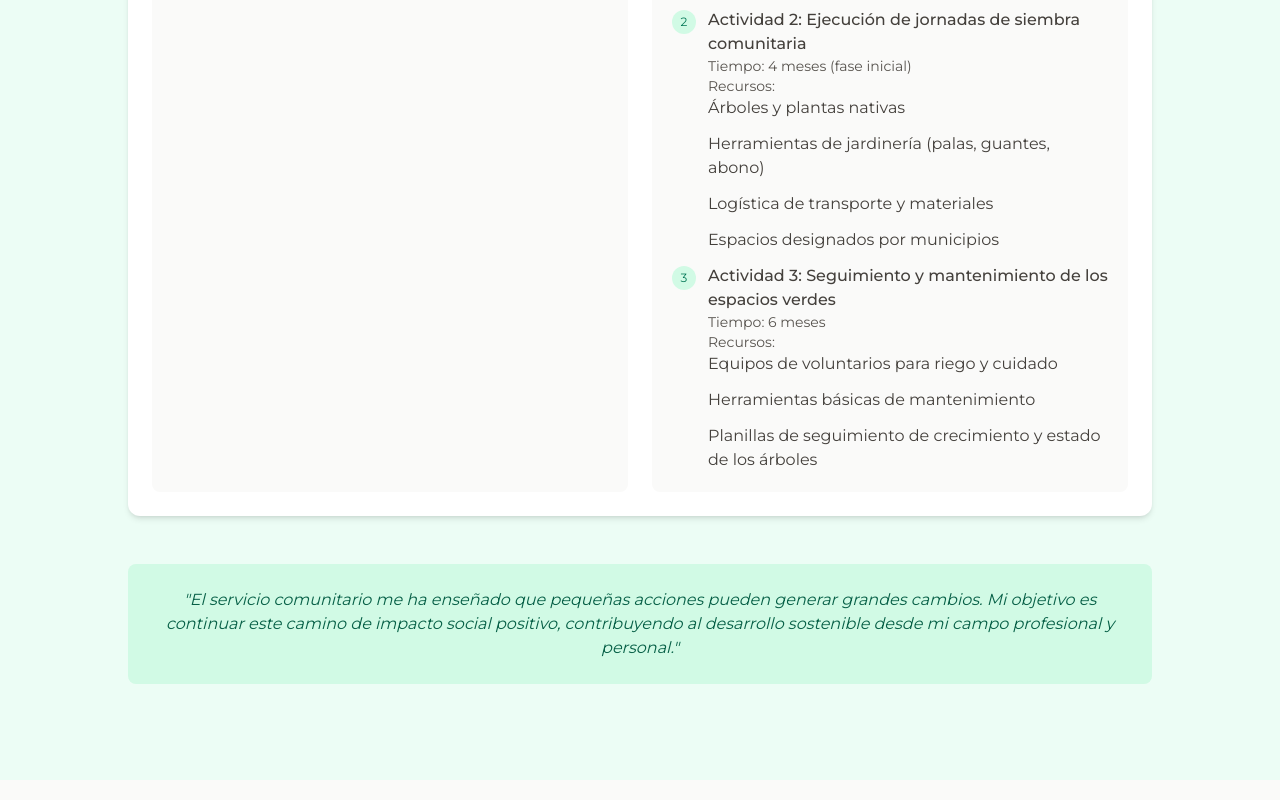
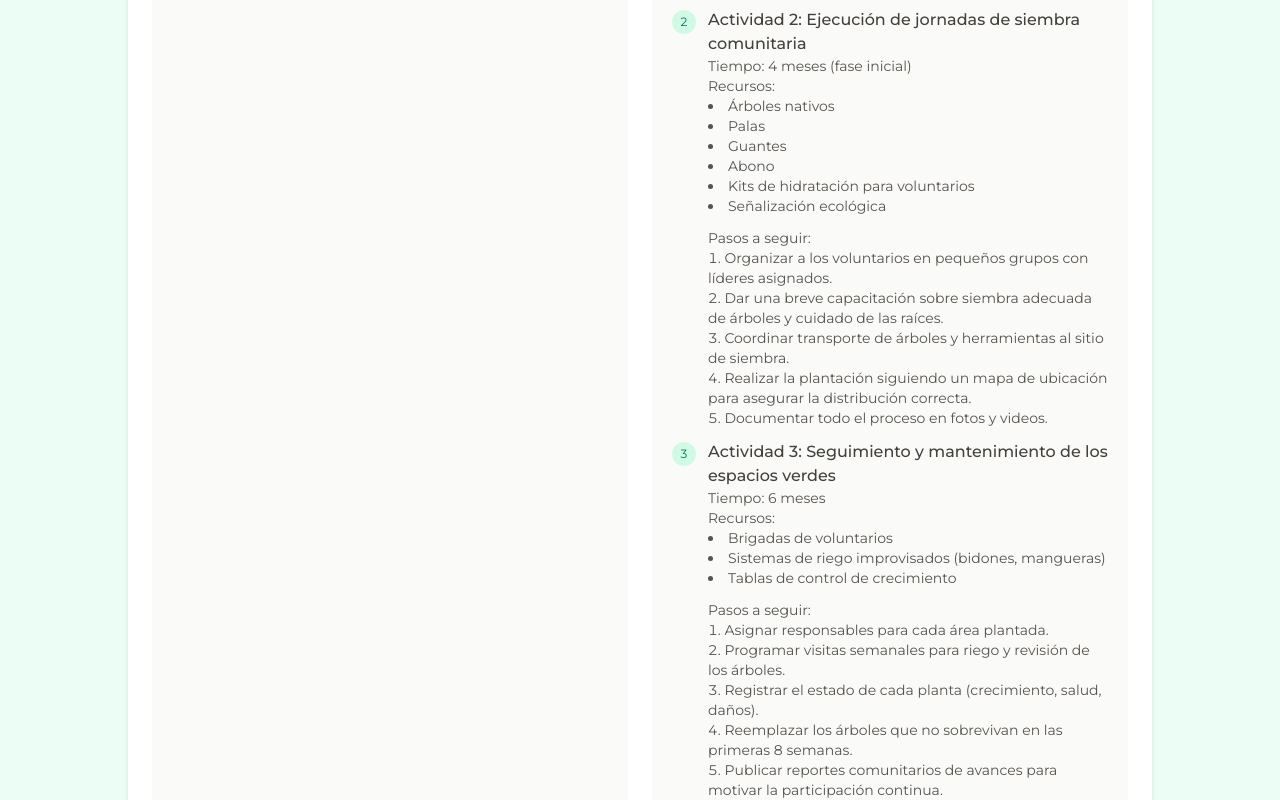
Before and after one commit to mdunda09/hola, a React (Vite) app: page / in a window 1280 px wide. Shown: the part 5300-6100 px from the top of the page. Built offline with nearby package versions, Linux system fonts and the light colour scheme.

Commit message:
Update FutureObjective.tsx

```diff
--- a/src/components/FutureObjective.tsx
+++ b/src/components/FutureObjective.tsx
@@ -96,11 +96,21 @@ const FutureObjective: React.FC = () => {
                           <p className="font-medium">Actividad 2: Ejecución de jornadas de siembra comunitaria</p>
                           <p className="text-sm text-stone-600">Tiempo: 4 meses (fase inicial)</p>
                           <p className="text-sm text-stone-600">Recursos:</p>
-                          <ul className="space-y-3 text-stone-700">
-                            <li>Árboles y plantas nativas</li>
-                            <li>Herramientas de jardinería (palas, guantes, abono)</li>
-                            <li>Logística de transporte y materiales</li>
-                            <li>Espacios designados por municipios</li>
+                          <ul className="list-disc list-inside text-sm text-stone-600 mb-3">
+                            <li>Árboles nativos</li>
+                            <li>Palas</li>
+                            <li>Guantes</li>
+                            <li>Abono</li>
+                            <li>Kits de hidratación para voluntarios</li>
+                            <li>Señalización ecológica</li>
+                          </ul>
+                          <p className="text-sm text-stone-600">Pasos a seguir:</p>
+                          <ul className="list-decimal list-inside text-sm text-stone-600">
+                            <li>Organizar a los voluntarios en pequeños grupos con líderes asignados.</li>
+                            <li>Dar una breve capacitación sobre siembra adecuada de árboles y cuidado de las raíces.</li>
+                            <li>Coordinar transporte de árboles y herramientas al sitio de siembra.</li>
+                            <li>Realizar la plantación siguiendo un mapa de ubicación para asegurar la distribución correcta.</li>
+                            <li>Documentar todo el proceso en fotos y videos.</li>
                           </ul>
                         </div>
                       </li>
@@ -110,11 +120,19 @@ const FutureObjective: React.FC = () => {
                           <p className="font-medium">Actividad 3: Seguimiento y mantenimiento de los espacios verdes</p>
                           <p className="text-sm text-stone-600">Tiempo: 6 meses</p>
                           <p className="text-sm text-stone-600">Recursos:</p>
-                          <ul className="space-y-3 text-stone-700">
-                            <li>Equipos de voluntarios para riego y cuidado</li>
-                            <li>Herramientas básicas de mantenimiento</li>
-                            <li>Planillas de seguimiento de crecimiento y estado de los árboles</li>
-                          </ul>
+                            <ul className="list-disc list-inside text-sm text-stone-600 mb-3">
+                              <li>Brigadas de voluntarios</li>
+                              <li>Sistemas de riego improvisados (bidones, mangueras)</li>
+                              <li>Tablas de control de crecimiento</li>
+                            </ul>
+                            <p className="text-sm text-stone-600">Pasos a seguir:</p>
+                            <ul className="list-decimal list-inside text-sm text-stone-600">
+                              <li>Asignar responsables para cada área plantada.</li>
+                              <li>Programar visitas semanales para riego y revisión de los árboles.</li>
+                              <li>Registrar el estado de cada planta (crecimiento, salud, daños).</li>
+                              <li>Reemplazar los árboles que no sobrevivan en las primeras 8 semanas.</li>
+                              <li>Publicar reportes comunitarios de avances para motivar la participación continua.</li>
+                            </ul>
                         </div>
                       </li>
                     </ul>
```
